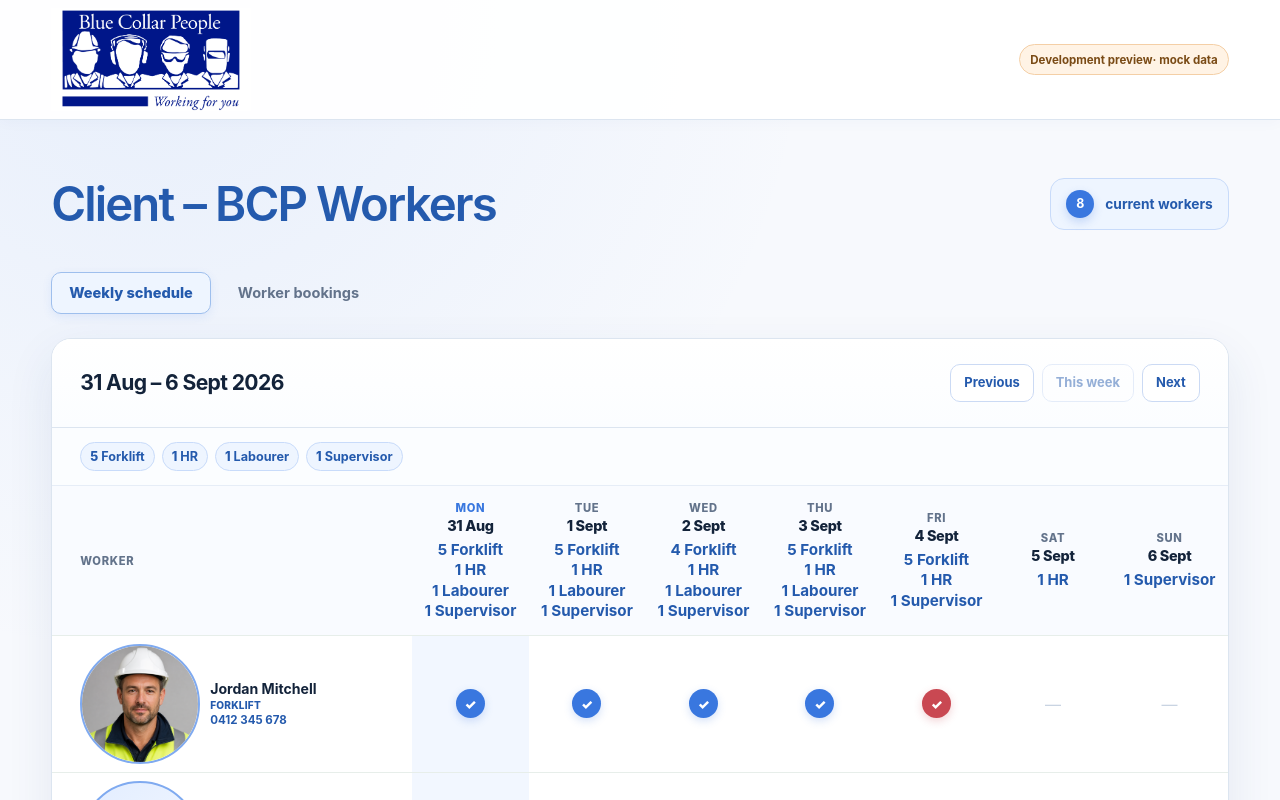
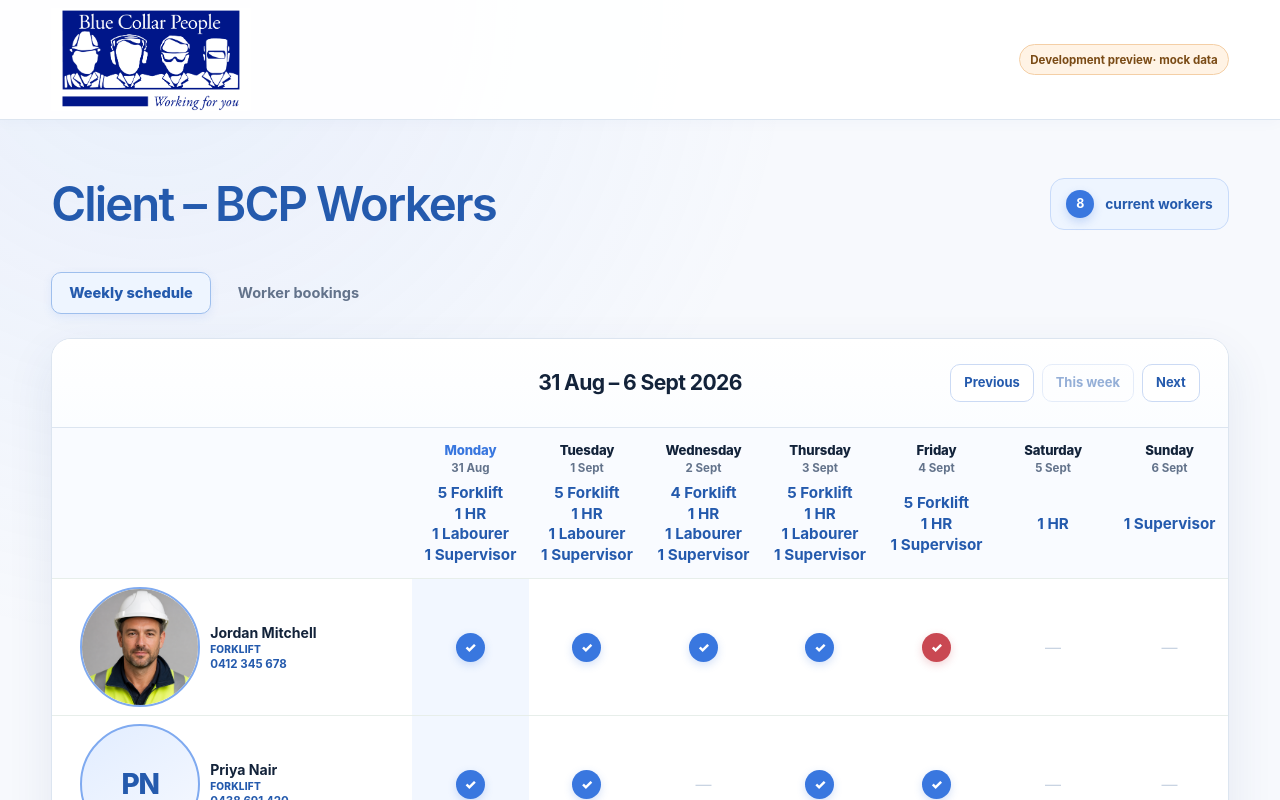
Before and after one commit to Seb-BCP/blue-collar-workers, a Next.js app: page /portal in a window 1280 px wide. Shown: the top 800 px of the page. Built offline with nearby package versions, Linux system fonts and the light colour scheme.

Commit message:
Refine portal schedule and booking layouts

```diff
--- a/app/globals.css
+++ b/app/globals.css
@@ -69,7 +69,7 @@ button:focus-visible, input:focus-visible { outline: 3px solid rgb(57 119 223 /
 .booking-table { width: 100%; min-width: 860px; border-spacing: 0; border-collapse: separate; }
 .booking-table th, .booking-table td { border-bottom: 1px solid #e7eef8; }
 .booking-table thead { background: #f7faff; }
-.booking-table th { padding: 15px 17px; color: var(--muted); font-size: .68rem; font-weight: 800; letter-spacing: .06em; text-align: left; text-transform: uppercase; white-space: nowrap; }
+.booking-table th { padding: 15px 17px; color: var(--muted); font-size: .75rem; font-weight: 750; letter-spacing: .01em; text-align: left; text-transform: none; white-space: nowrap; }
 .booking-table th:first-child, .booking-table td:first-child { width: 34%; padding-left: clamp(18px, 2.2vw, 28px); }
 .booking-table td { padding: 16px 17px; color: var(--ink); font-size: .86rem; font-weight: 660; vertical-align: middle; }
 .booking-table tbody tr:last-child td { border-bottom: 0; }
@@ -96,17 +96,15 @@ button:focus-visible, input:focus-visible { outline: 3px solid rgb(57 119 223 /
 .avatar-photo-error { display: grid; width: 100%; height: 100%; place-items: center; color: #9b4c00; background: #fff6e9; border: 1px solid #f0ce9f; font-size: 1.05em; font-weight: 900; }
 
 .calendar-card { overflow: hidden; background: var(--surface); border: 1px solid var(--line); border-radius: 20px; box-shadow: var(--shadow); }
-.calendar-toolbar { display: flex; align-items: center; justify-content: space-between; gap: 18px; padding: clamp(18px, 2.2vw, 25px) clamp(18px, 2.2vw, 28px); background: linear-gradient(180deg, #ffffff, #fbfdff); border-bottom: 1px solid var(--line); }
-.week-label { margin: 0; color: var(--ink); font-size: clamp(1.08rem, 2vw, 1.32rem); font-weight: 720; letter-spacing: -.03em; }
-.week-controls { display: flex; flex: 0 0 auto; align-items: center; gap: 8px; }
-.classification-summary { display: flex; align-items: center; gap: 13px; margin: 0; padding: 14px clamp(18px, 2.2vw, 28px); background: #fbfdff; border-bottom: 1px solid #e6edf7; }
-.classification-list { display: flex; flex-wrap: wrap; gap: 7px; margin: 0; padding: 0; list-style: none; }
-.classification-chip { padding: 6px 9px; color: var(--blue-dark); background: var(--blue-pale); border: 1px solid var(--blue-line); border-radius: 999px; font-size: .79rem; font-weight: 670; white-space: nowrap; }
-.classification-chip strong { font-weight: 850; }
+.calendar-toolbar { display: grid; grid-template-columns: 1fr auto 1fr; align-items: center; gap: 18px; padding: clamp(18px, 2.2vw, 25px) clamp(18px, 2.2vw, 28px); background: linear-gradient(180deg, #ffffff, #fbfdff); border-bottom: 1px solid var(--line); }
+.week-label { grid-column: 2; margin: 0; color: var(--ink); font-size: clamp(1.08rem, 2vw, 1.32rem); font-weight: 720; letter-spacing: -.03em; text-align: center; white-space: nowrap; }
+.week-controls { display: flex; grid-column: 3; flex: 0 0 auto; align-items: center; justify-self: end; gap: 8px; }
 .button, .icon-button { display: inline-flex; align-items: center; justify-content: center; min-height: 38px; padding: 8px 13px; color: var(--blue-dark); background: white; border: 1px solid #cbdaf4; border-radius: 10px; font-size: .81rem; font-weight: 720; line-height: 1; text-decoration: none; transition: background 140ms ease, border-color 140ms ease, box-shadow 140ms ease, transform 140ms ease; }
 .button:hover, .icon-button:hover { background: var(--blue-pale); border-color: #9ebfed; box-shadow: 0 3px 10px rgb(57 119 223 / 10%); }
 .button:active, .icon-button:active { transform: translateY(1px); }
 .button:disabled { cursor: not-allowed; opacity: .48; box-shadow: none; }
+.button--return-week { color: #b23d48; background: #fffafb; border-color: #e28c95; }
+.button--return-week:hover { color: #962f39; background: #fff1f2; border-color: #cc626c; }
 .button--primary { color: white; background: var(--blue); border-color: var(--blue); }
 .button--primary:hover { background: var(--blue-dark); border-color: var(--blue-dark); }
 .button--ghost { border-color: transparent; background: transparent; }
@@ -116,11 +114,14 @@ button:focus-visible, input:focus-visible { outline: 3px solid rgb(57 119 223 /
 .calendar-table { width: 100%; min-width: 810px; border-spacing: 0; border-collapse: separate; table-layout: fixed; }
 .calendar-table th, .calendar-table td { border-bottom: 1px solid #e7eeea; }
 .calendar-table thead { background: #f9fbff; }
-.calendar-table th { padding: 15px 8px 14px; color: var(--muted); font-size: .7rem; font-weight: 780; letter-spacing: .06em; text-align: center; text-transform: uppercase; }
+.calendar-table th { padding: 0 8px; color: var(--muted); text-align: center; }
 .calendar-table th:first-child { width: min(36vw, 360px); padding-left: clamp(18px, 2.2vw, 28px); text-align: left; }
-.calendar-table th > span { display: block; margin-top: 2px; color: var(--ink); font-size: .9rem; letter-spacing: -.02em; text-transform: none; }
-.calendar-table th .calendar-day-summary { display: grid; gap: 2px; margin-top: 7px; color: var(--blue-dark); font-size: .95rem; font-weight: 720; letter-spacing: 0; line-height: 1.22; text-transform: none; }
-.calendar-table th[data-today="true"] { color: var(--blue); }
+.calendar-date-row th { padding-top: 15px; padding-bottom: 4px; border-bottom: 0; }
+.calendar-count-row th { min-height: 38px; padding-top: 4px; padding-bottom: 14px; }
+.calendar-weekday { display: block; color: var(--ink); font-size: .82rem; font-weight: 800; letter-spacing: -.01em; line-height: 1.2; }
+.calendar-date { display: block; margin-top: 4px; color: var(--muted); font-size: .72rem; font-weight: 650; letter-spacing: 0; line-height: 1.2; }
+.calendar-date-row th[data-today="true"] .calendar-weekday { color: var(--blue); }
+.calendar-table .calendar-day-summary { display: grid; gap: 2px; min-height: 1.2em; color: var(--blue-dark); font-size: .95rem; font-weight: 720; letter-spacing: 0; line-height: 1.22; }
 .calendar-table td { height: 94px; padding: 8px; text-align: center; }
 .calendar-table td:first-child { padding-left: clamp(18px, 2.2vw, 28px); text-align: left; }
 .calendar-table td[data-today="true"] { background: #f2f7ff; }
@@ -193,10 +194,10 @@ a.calendar-worker-phone:hover { text-decoration: underline; }
   .booking-worker .avatar { width: 105px; height: 105px; border-radius: 50%; }
   .calendar-worker .avatar { width: 105px; height: 105px; border-radius: 50%; }
   .calendar-card { padding: 17px; }
-  .calendar-toolbar { align-items: flex-start; flex-direction: column; gap: 14px; }
+  .calendar-toolbar { display: flex; align-items: flex-start; flex-direction: column; gap: 14px; }
+  .week-label { width: 100%; text-align: center; }
   .week-controls { width: 100%; }
   .week-controls .button { flex: 1; }
-  .classification-summary { align-items: flex-start; flex-direction: column; gap: 8px; }
   .calendar-table-wrap { display: none; }
   .mobile-schedule { display: block; }
   .auth-card .brand-logo-frame { width: 205px; }
--- a/components/client-portal.tsx
+++ b/components/client-portal.tsx
@@ -38,12 +38,14 @@ const portalTabs: ReadonlyArray<{ id: PortalTab; label: string }> = [
 ];
 
 const shortWeekday = new Intl.DateTimeFormat('en-AU', { weekday: 'short' });
+const longWeekday = new Intl.DateTimeFormat('en-AU', { weekday: 'long' });
 const dayNumber = new Intl.DateTimeFormat('en-AU', { day: 'numeric' });
 const calendarDate = new Intl.DateTimeFormat('en-AU', {
   day: 'numeric',
   month: 'short',
 });
 const bookingDate = new Intl.DateTimeFormat('en-AU', {
+  weekday: 'short',
   day: 'numeric',
   month: 'short',
   year: 'numeric',
@@ -73,10 +75,6 @@ export function ClientPortal({
     () => Array.from({ length: 7 }, (_, index) => addDays(weekStart, index)),
     [weekStart],
   );
-  const classificationCounts = useMemo(
-    () => weeklyClassificationCounts(workers, days),
-    [workers, days],
-  );
   const isCurrentWeek = dateKey(weekStart) === dateKey(currentWeekStart);
   const weekRange = formatWeekRange(days[0], days[6]);
   const title = titleOverride ?? clientName + ' – BCP Workers';
@@ -89,7 +87,6 @@ export function ClientPortal({
     weekRange,
     isCurrentWeek,
     todayKey: initialBusinessDate,
-    classificationCounts,
     onPreviousWeek: () => setWeekStart((week) => addDays(week, -7)),
     onNextWeek: () => setWeekStart((week) => addDays(week, 7)),
     onCurrentWeek: () => setWeekStart(currentWeekStart),
@@ -215,7 +212,6 @@ type WeeklyScheduleProps = {
   weekRange: string;
   isCurrentWeek: boolean;
   todayKey: string;
-  classificationCounts: ClassificationCount[];
   onPreviousWeek: () => void;
   onNextWeek: () => void;
   onCurrentWeek: () => void;
@@ -227,7 +223,6 @@ function WeeklySchedule({
   weekRange,
   isCurrentWeek,
   todayKey,
-  classificationCounts,
   onPreviousWeek,
   onNextWeek,
   onCurrentWeek,
@@ -251,8 +246,6 @@ function WeeklySchedule({
             onPreviousWeek={onPreviousWeek}
           />
         </div>
-
-        <ClassificationSummary counts={classificationCounts} />
         <DesktopCalendar workers={workers} days={days} todayKey={todayKey} />
         <MobileCalendar workers={workers} days={days} todayKey={todayKey} />
       </div>
@@ -275,32 +268,18 @@ function WeekControls({
         Previous
       </button>
       <button
-        className="button button--calendar"
+        className={
+          'button button--calendar' + (isCurrentWeek ? '' : ' button--return-week')
+        }
         type="button"
         onClick={onCurrentWeek}
         disabled={isCurrentWeek}
       >
-        This week
+        {isCurrentWeek ? 'This week' : 'Return to this week'}
       </button>
       <button className="button button--calendar" type="button" onClick={onNextWeek}>
         Next
       </button>
-    </div>
-  );
-}
-
-function ClassificationSummary({ counts }: { counts: ClassificationCount[] }) {
-  if (counts.length === 0) return null;
-
-  return (
-    <div className="classification-summary" aria-label="Weekly schedule by classification">
-      <ul className="classification-list">
-        {counts.map(({ classification, count }) => (
-          <li className="classification-chip" key={classification}>
-            <strong>{count}</strong> {classification}
-          </li>
-        ))}
-      </ul>
     </div>
   );
 }
@@ -314,15 +293,26 @@ function DesktopCalendar({
     <div className="calendar-table-wrap">
       <table className="calendar-table">
         <thead>
-          <tr>
-            <th scope="col">Worker</th>
+          <tr className="calendar-date-row">
+            <th scope="col" aria-label="Worker details" />
+            {days.map((day) => (
+              <th
+                key={dateKey(day)}
+                scope="col"
+                data-today={dateKey(day) === todayKey}
+              >
+                <span className="calendar-weekday">{longWeekday.format(day)}</span>
+                <span className="calendar-date">{calendarDate.format(day)}</span>
+              </th>
+            ))}
+          </tr>
+          <tr className="calendar-count-row">
+            <th aria-hidden="true" />
             {days.map((day) => {
               const dayCounts = dailyClassificationCounts(workers, day);
 
               return (
-                <th key={dateKey(day)} scope="col" data-today={dateKey(day) === todayKey}>
-                  {shortWeekday.format(day)}
-                  <span>{calendarDate.format(day)}</span>
+                <th key={dateKey(day)} scope="col">
                   {dayCounts.length > 0 ? (
                     <span className="calendar-day-summary">
                       {dayCounts.map(({ classification, count }) => (
@@ -616,27 +606,6 @@ function EmptyBookings() {
       <p>Current worker bookings will appear here when they are available.</p>
     </section>
   );
-}
-
-function weeklyClassificationCounts(
-  workers: ClientWorker[],
-  days: Date[],
-): ClassificationCount[] {
-  const counts = new Map<string, number>();
-
-  for (const worker of workers) {
-    for (const classification of classificationsForWeek(worker, days)) {
-      counts.set(classification, (counts.get(classification) ?? 0) + 1);
-    }
-  }
-
-  return [...counts]
-    .map(([classification, count]) => ({ classification, count }))
-    .sort(
-      (left, right) =>
-        right.count - left.count ||
-        left.classification.localeCompare(right.classification, 'en-AU'),
-    );
 }
 
 function classificationsForWeek(worker: ClientWorker, days: Date[]): string[] {
```
